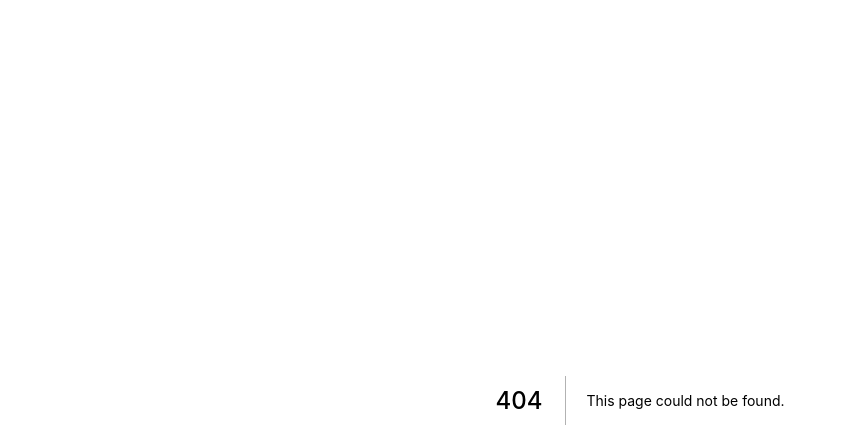
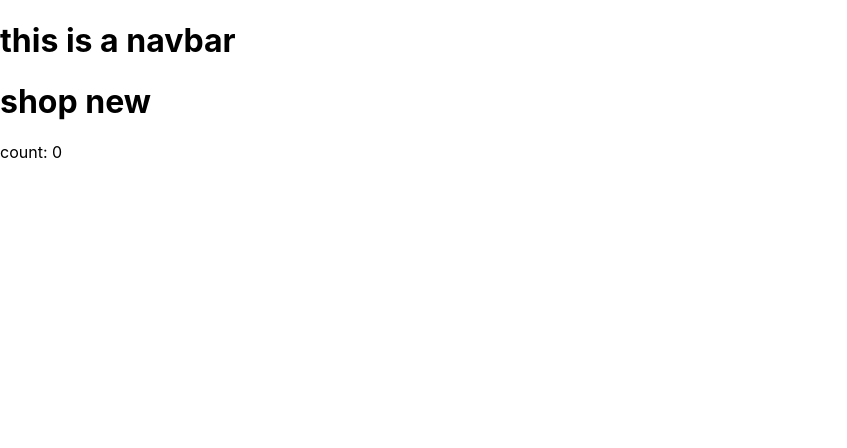
Before and after one commit to dmuraco3/next-shopping, a Next.js app: page /new in a window 1280 px wide. Before the commit this address had no page. Shown: the top 448 px of the page, without its empty margins (0-847 px from the left). Built offline with nearby package versions, Linux system fonts and the light colour scheme.

Commit message:
added cross page state management

```diff
--- /dev/null
+++ b/components/navbar/index.js
@@ -0,0 +1,8 @@
+export default function Navbar() {
+    return (
+        <div>
+            <h1>this is a navbar</h1>
+        </div>
+    )
+
+}
--- a/package.json
+++ b/package.json
@@ -9,9 +9,13 @@
     "lint": "next lint"
   },
   "dependencies": {
+    "@reduxjs/toolkit": "^1.6.1",
     "next": "11.1.2",
     "react": "17.0.2",
-    "react-dom": "17.0.2"
+    "react-dom": "17.0.2",
+    "react-redux": "^7.2.5",
+    "redux-persist": "^6.0.0",
+    "redux-saga": "^1.1.3"
   },
   "devDependencies": {
     "eslint": "7.32.0",
--- a/pages/_app.js
+++ b/pages/_app.js
@@ -1,7 +1,20 @@
 import '../styles/globals.css'
+import Navbar from '../components/navbar'
+
+import {Provider} from 'react-redux'
+import { PersistGate } from 'redux-persist/integration/react'
+import {store, persistor } from '../stores/configureStore'
 
 function MyApp({ Component, pageProps }) {
-  return <Component {...pageProps} />
+  return (
+    <Provider store={store}>
+      <PersistGate persistor={persistor}>
+      <Navbar />
+      <Component {...pageProps} />
+      </PersistGate>
+
+    </Provider>
+  )
 }
 
 export default MyApp
--- /dev/null
+++ b/pages/new/index.js
@@ -0,0 +1,15 @@
+import { useSelector, useDispatch } from "react-redux"
+import {increment, decrement, selectCount} from '../../stores/reducers/counter'
+import store from '../../stores/configureStore'
+export default function New() {
+    const count = useSelector(selectCount)
+    const dispatch = useDispatch()
+    return (
+        <>
+            <h1>shop new</h1>
+            <div>
+                <span>count: {count}</span>
+            </div>
+        </>
+    )
+}
--- /dev/null
+++ b/stores/configureStore.js
@@ -0,0 +1,17 @@
+import { createStore } from 'redux';
+import { persistStore, persistReducer } from 'redux-persist';
+import storage from 'redux-persist/lib/storage';
+
+import reducer from "./rootReducer";
+
+const persistConfig = {
+    key: 'root',
+    storage: storage
+}
+
+
+
+const pReducer = persistReducer(persistConfig, reducer);
+
+export const store = createStore(pReducer);
+export const persistor = persistStore(store);
--- /dev/null
+++ b/stores/reducers/counter.js
@@ -0,0 +1,23 @@
+import { createSlice } from "@reduxjs/toolkit";
+
+export const counterSlice = createSlice({
+    name: 'counter',
+    initialState: {
+        value: 0,
+    },
+    reducers: {
+        increment: (state) => {
+            state.value +=1
+        },
+        decrement: (state) => {
+            state.value -= 1
+        },
+        incrementByAmount: (state, action) => {
+            state.value += action.payload
+        }
+    }
+})
+
+export const {increment, decrement, incrementByAmount} = counterSlice.actions
+export const selectCount = state => state.counter.value
+export default counterSlice.reducer
--- /dev/null
+++ b/stores/rootReducer.js
@@ -0,0 +1,7 @@
+import {combineReducers} from 'redux'
+
+import counter from './reducers/counter'
+
+export default combineReducers({
+    counter
+})
```
Also changed, not shown: pages/index.js (+25 -63 lines), pages/men/index.js (added, +7 -0 lines), pages/women/index.js (added, +7 -0 lines), 1 other file (tests, documents, lock files or other folders).
